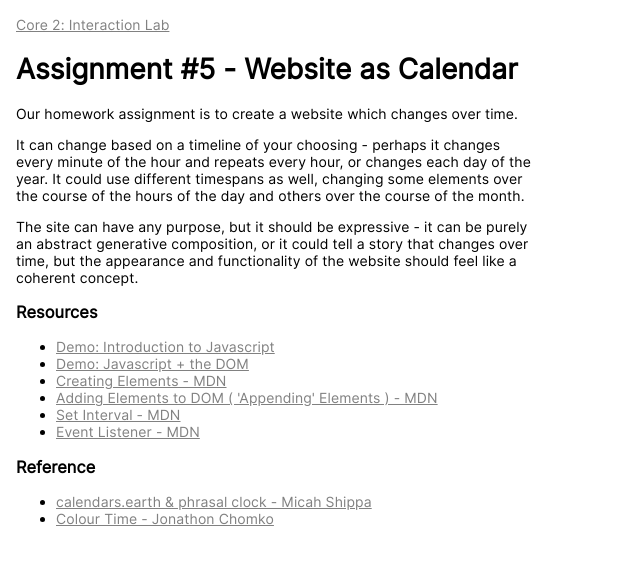
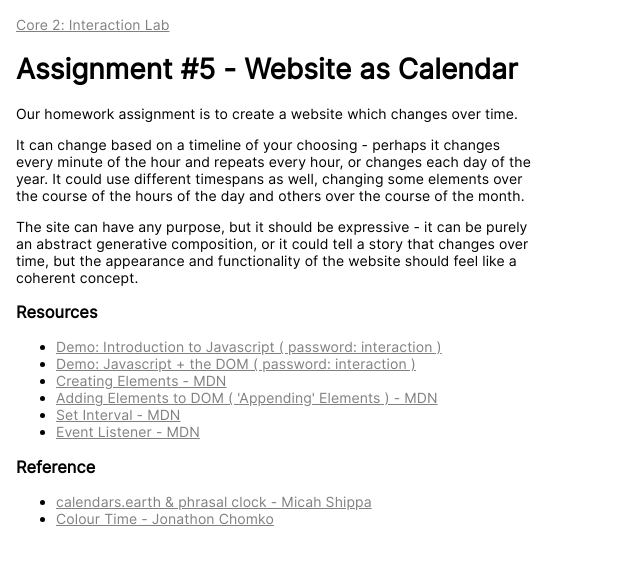
Before and after one commit to ianglover/ianglover.github.io, a plain HTML site: page assignments/assignment-5/index.html in a window 1280 px wide. Shown: the whole page, without its empty margins (0-640 px from the left). Drawn offline with Linux system fonts and the light colour scheme.

Commit message:
add passwords for videos

```diff
--- a/assignments/assignment-5/index.html
+++ b/assignments/assignment-5/index.html
@@ -40,14 +40,14 @@
           <a
             href="https://vimeo.com/amtparsons/review/513584741/1072c79ab6"
             target="_blank"
-            >Demo: Introduction to Javascript</a
+            >Demo: Introduction to Javascript ( password: interaction )</a
           >
         </li>
         <li>
           <a
             href="https://vimeo.com/amtparsons/review/519265257/ab6512b296"
             target="_blank"
-            >Demo: Javascript + the DOM</a
+            >Demo: Javascript + the DOM ( password: interaction )</a
           >
         </li>
         <li>
```
